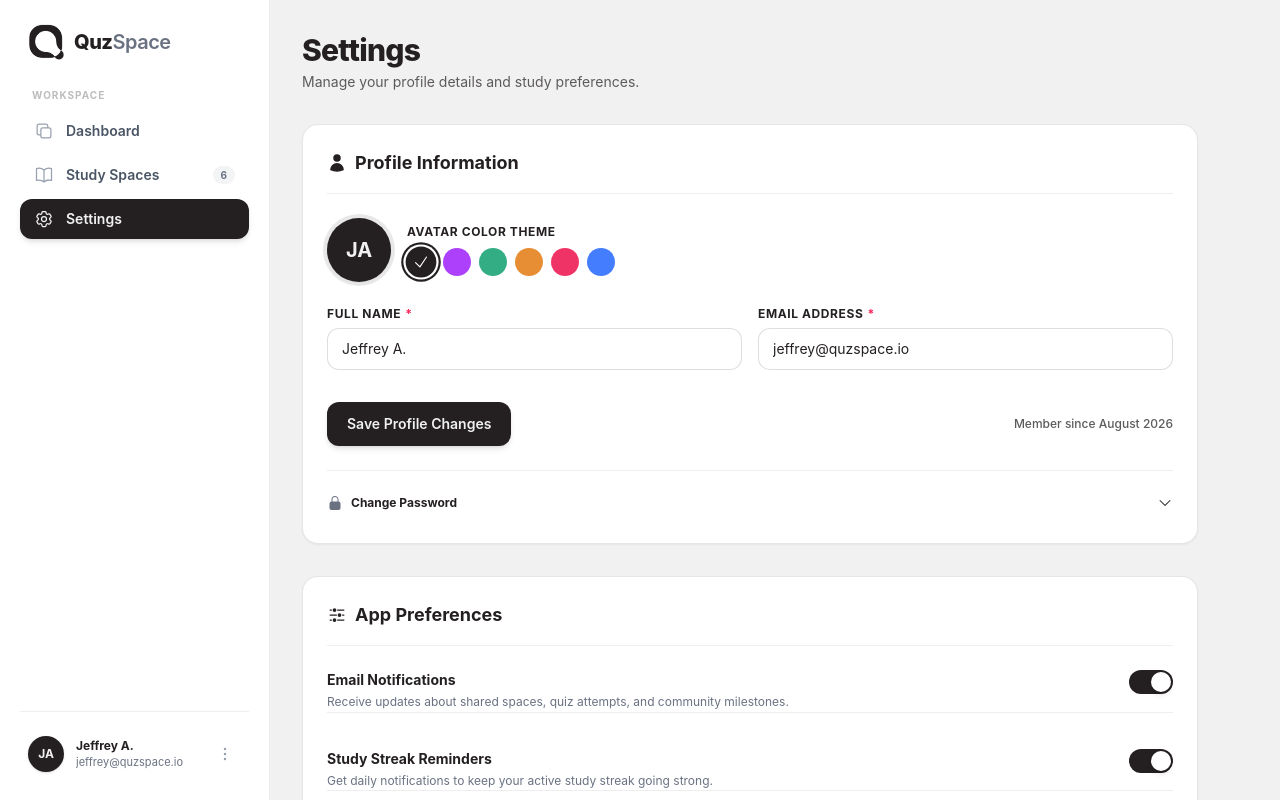
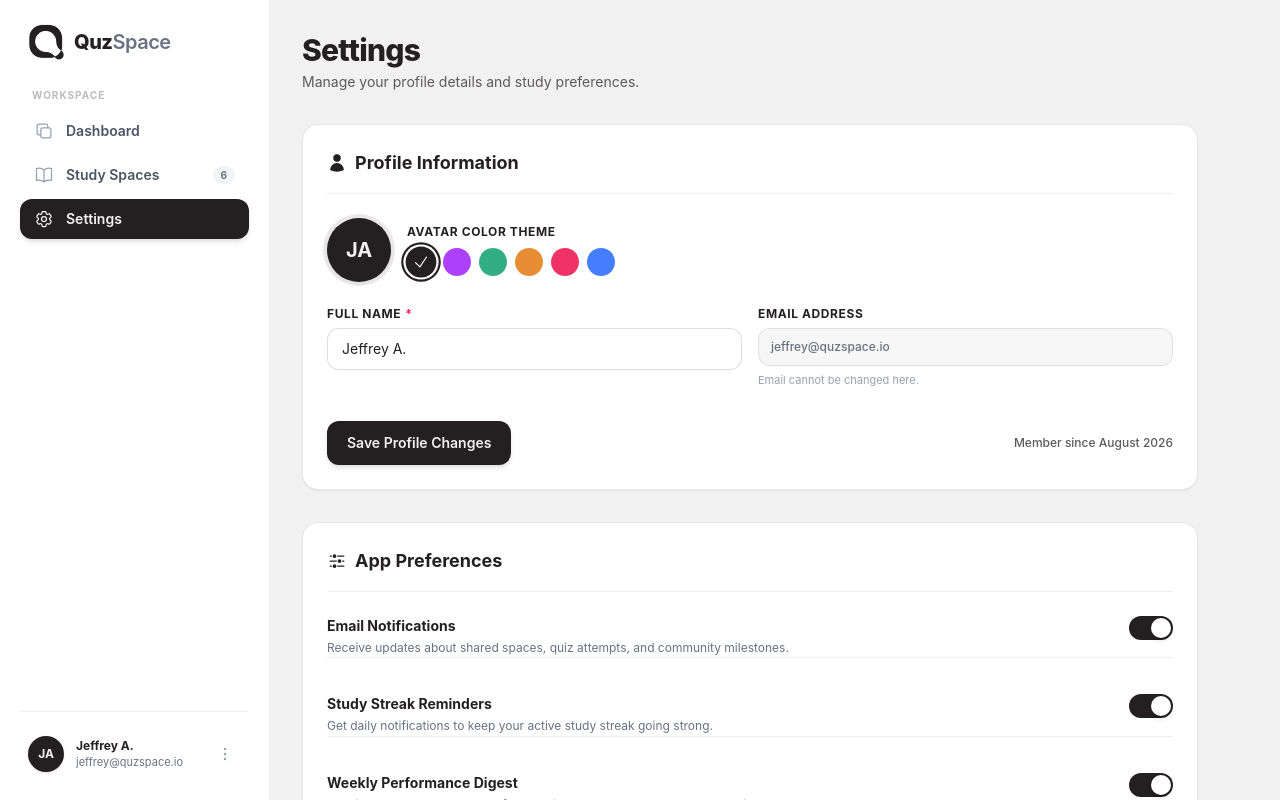
Before and after one commit to jeff4azi/quzspace-frontend, a React (Vite) app: page /settings in a window 1280 px wide. Shown: the top 800 px of the page. Built offline with nearby package versions, Linux system fonts and the light colour scheme.

Commit message:
refactor(Settings): remove password change functionality and simplify email display

```diff
--- a/src/pages/Settings.jsx
+++ b/src/pages/Settings.jsx
@@ -9,11 +9,8 @@ import {
   HiAdjustmentsHorizontal,
   HiExclamationTriangle,
   HiCheckCircle,
-  HiLockClosed,
   HiCheck,
   HiXMark,
-  HiChevronDown,
-  HiChevronUp,
 } from "react-icons/hi2";
 
 const AVATAR_COLORS = [
@@ -29,14 +26,7 @@ export default function Settings() {
   // Local state initialized from mock user
   const [user, setUser] = useState(mockUser);
   const [name, setName] = useState(mockUser.name);
-  const [email, setEmail] = useState(mockUser.email);
   const [avatarColor, setAvatarColor] = useState(mockUser.avatarColor);
-
-  // Password change state
-  const [showPasswordSection, setShowPasswordSection] = useState(false);
-  const [currentPassword, setCurrentPassword] = useState("");
-  const [newPassword, setNewPassword] = useState("");
-  const [confirmPassword, setConfirmPassword] = useState("");
 
   // Preferences state
   const [preferences, setPreferences] = useState({
@@ -53,7 +43,6 @@ export default function Settings() {
   // Simulated notification toast state
   const [toastMessage, setToastMessage] = useState(null);
   const [isSavingProfile, setIsSavingProfile] = useState(false);
-  const [isSavingPassword, setIsSavingPassword] = useState(false);
   const [isSavingPrefs, setIsSavingPrefs] = useState(false);
 
   const showToast = (msg) => {
@@ -71,7 +60,6 @@ export default function Settings() {
       setUser((prev) => ({
         ...prev,
         name,
-        email,
         avatarColor,
         avatarInitials: name
           .split(" ")
@@ -82,32 +70,6 @@ export default function Settings() {
       }));
       showToast("Profile information updated successfully!");
     }, 600);
-  };
-
-  const handleSavePassword = (e) => {
-    e.preventDefault();
-    if (!currentPassword) {
-      showToast("Please enter your current password.");
-      return;
-    }
-    if (newPassword.length < 6) {
-      showToast("New password must be at least 6 characters.");
-      return;
-    }
-    if (newPassword !== confirmPassword) {
-      showToast("New passwords do not match.");
-      return;
-    }
-
-    setIsSavingPassword(true);
-    setTimeout(() => {
-      setIsSavingPassword(false);
-      setCurrentPassword("");
-      setNewPassword("");
-      setConfirmPassword("");
-      setShowPasswordSection(false);
-      showToast("Password updated successfully!");
-    }, 700);
   };
 
   const handleSavePreferences = () => {
@@ -206,14 +168,17 @@ export default function Settings() {
                 placeholder="Your full name"
                 required
               />
-              <Input
-                label="Email Address"
-                type="email"
-                value={email}
-                onChange={(e) => setEmail(e.target.value)}
-                placeholder="your.email@example.com"
-                required
-              />
+              <div className="space-y-1.5">
+                <label className="text-xs font-bold uppercase tracking-wider text-brand block">
+                  Email Address
+                </label>
+                <div className="w-full px-3 py-2.5 rounded-xl border border-muted/30 bg-light/60 text-xs text-gray-500 font-medium select-all">
+                  {user.email}
+                </div>
+                <p className="text-[11px] text-gray-400">
+                  Email cannot be changed here.
+                </p>
+              </div>
             </div>
 
             {/* Submit Button */}
@@ -231,75 +196,6 @@ export default function Settings() {
               </span>
             </div>
           </form>
-
-          {/* Separate Action: Change Password Drawer */}
-          <div className="pt-4 border-t border-muted/20 space-y-4">
-            <button
-              type="button"
-              onClick={() => setShowPasswordSection((prev) => !prev)}
-              className="flex items-center justify-between w-full py-2 text-left text-xs font-bold text-brand hover:text-darker transition-colors"
-            >
-              <div className="flex items-center gap-2">
-                <HiLockClosed className="w-4 h-4 text-gray-500" />
-                <span>Change Password</span>
-              </div>
-              {showPasswordSection ? (
-                <HiChevronUp className="w-4 h-4" />
-              ) : (
-                <HiChevronDown className="w-4 h-4" />
-              )}
-            </button>
-
-            {showPasswordSection && (
-              <form
-                onSubmit={handleSavePassword}
-                className="p-4 rounded-xl bg-light/50 border border-muted/30 space-y-4 animate-in fade-in slide-in-from-top-2 duration-200"
-              >
-                <div className="grid grid-cols-1 sm:grid-cols-3 gap-3">
-                  <Input
-                    label="Current Password"
-                    type="password"
-                    value={currentPassword}
-                    onChange={(e) => setCurrentPassword(e.target.value)}
-                    placeholder="••••••••"
-                  />
-                  <Input
-                    label="New Password"
-                    type="password"
-                    value={newPassword}
-                    onChange={(e) => setNewPassword(e.target.value)}
-                    placeholder="At least 6 chars"
-                  />
-                  <Input
-                    label="Confirm Password"
-                    type="password"
-                    value={confirmPassword}
-                    onChange={(e) => setConfirmPassword(e.target.value)}
-                    placeholder="••••••••"
-                  />
-                </div>
-
-                <div className="flex items-center gap-3 justify-end pt-1">
-                  <Button
-                    type="button"
-                    variant="secondary"
-                    onClick={() => setShowPasswordSection(false)}
-                    className="py-2 px-4 text-xs"
-                  >
-                    Cancel
-                  </Button>
-                  <Button
-                    type="submit"
-                    variant="primary"
-                    isLoading={isSavingPassword}
-                    className="py-2 px-4 text-xs"
-                  >
-                    Update Password
-                  </Button>
-                </div>
-              </form>
-            )}
-          </div>
         </section>
 
         {/* SECTION 2: PREFERENCES */}
```
